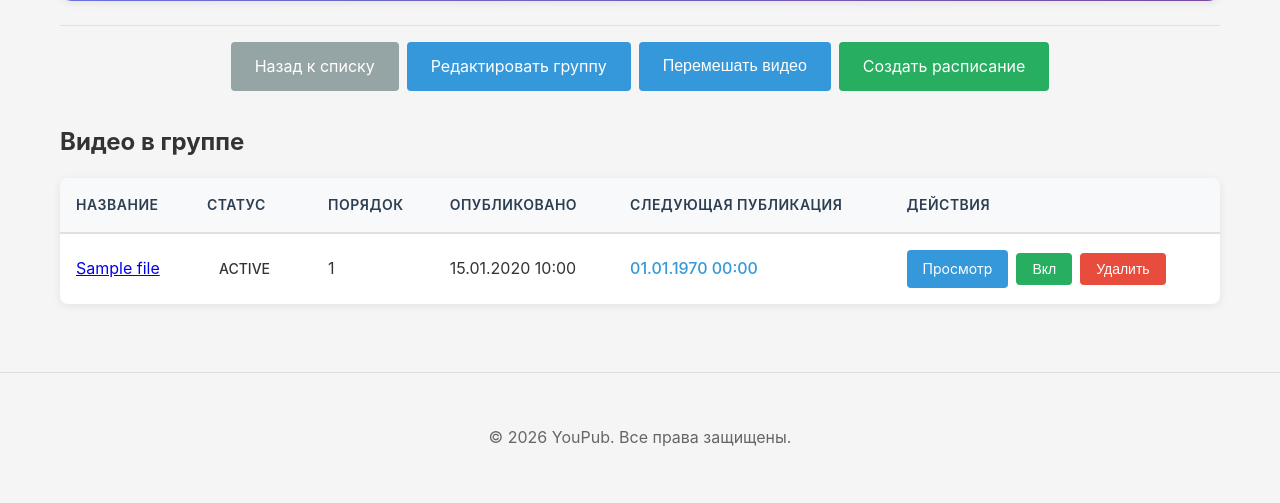
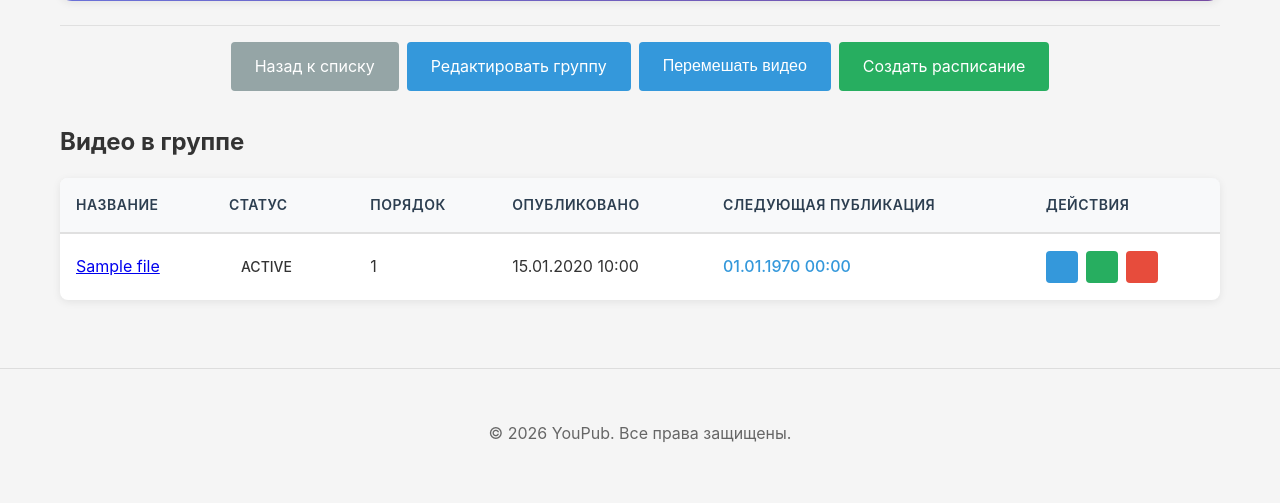
Before and after one commit to alexevil1979/youpub, a PHP site: template views/content_groups/show.php in a window 1280 px wide. Shown: the part 1049-1552 px from the top of the page. After the commit the page ends 1491 px from the top, so only its background shows below. Run offline with PHP 8.4, Linux system fonts and the light colour scheme; the template is opened without the code that fills it: most values are stand-ins (such as "Sample title", 1, 10 or a date in 2020); data that the repository does not hold is empty.

Commit message:
Unify and make buttons smaller in content group files list

```diff
--- a/views/content_groups/show.php
+++ b/views/content_groups/show.php
@@ -187,7 +187,7 @@ ob_start();
                         <?php endif; ?>
                         <td>
                             <div class="action-buttons">
-                                <a href="/videos/<?= $file['video_id'] ?>" class="btn btn-sm btn-primary">Просмотр</a>
+                                <a href="/videos/<?= $file['video_id'] ?>" class="btn btn-xs btn-primary" title="Просмотр"><?= \App\Helpers\IconHelper::render('view', 14, 'icon-inline') ?></a>
                                 <?php if (isset($filePublications[$file['video_id']])):
                                     $pub = $filePublications[$file['video_id']];
                                     $pubUrl = $pub['platform_url'] ?? '';
@@ -212,13 +212,14 @@ ob_start();
                                     }
                                     if ($pubUrl):
                                 ?>
-                                    <a href="<?= htmlspecialchars($pubUrl) ?>" target="_blank" class="btn btn-sm btn-success" title="Перейти к публикации на <?= ucfirst($pub['platform']) ?>"><?= \App\Helpers\IconHelper::render('publish', 16, 'icon-inline') ?> Перейти</a>
+                                    <a href="<?= htmlspecialchars($pubUrl) ?>" target="_blank" class="btn btn-xs btn-success" title="Перейти к публикации на <?= ucfirst($pub['platform']) ?>"><?= \App\Helpers\IconHelper::render('publish', 14, 'icon-inline') ?></a>
                                 <?php endif; endif; ?>
-                                <button type="button" class="btn btn-sm <?= ($file['status'] === 'new' || $file['status'] === 'queued') ? 'btn-warning' : 'btn-success' ?>"
-                                        onclick="toggleFileStatus(<?= $group['id'] ?>, <?= $file['id'] ?>, '<?= $file['status'] ?>')">
-                                    <?= ($file['status'] === 'new' || $file['status'] === 'queued') ? \App\Helpers\IconHelper::render('pause', 16, 'icon-inline') . ' Выкл' : \App\Helpers\IconHelper::render('play', 16, 'icon-inline') . ' Вкл' ?>
+                                <button type="button" class="btn btn-xs <?= ($file['status'] === 'new' || $file['status'] === 'queued') ? 'btn-warning' : 'btn-success' ?>"
+                                        onclick="toggleFileStatus(<?= $group['id'] ?>, <?= $file['id'] ?>, '<?= $file['status'] ?>')"
+                                        title="<?= ($file['status'] === 'new' || $file['status'] === 'queued') ? 'Приостановить' : 'Возобновить' ?>">
+                                    <?= ($file['status'] === 'new' || $file['status'] === 'queued') ? \App\Helpers\IconHelper::render('pause', 14, 'icon-inline') : \App\Helpers\IconHelper::render('play', 14, 'icon-inline') ?>
                                 </button>
-                                <button type="button" class="btn btn-sm btn-danger" onclick="removeFromGroup(<?= $group['id'] ?>, <?= $file['video_id'] ?>)"><?= \App\Helpers\IconHelper::render('delete', 16, 'icon-inline') ?> Удалить</button>
+                                <button type="button" class="btn btn-xs btn-danger" onclick="removeFromGroup(<?= $group['id'] ?>, <?= $file['video_id'] ?>)" title="Удалить из группы"><?= \App\Helpers\IconHelper::render('delete', 14, 'icon-inline') ?></button>
                             </div>
                         </td>
                     </tr>
```
